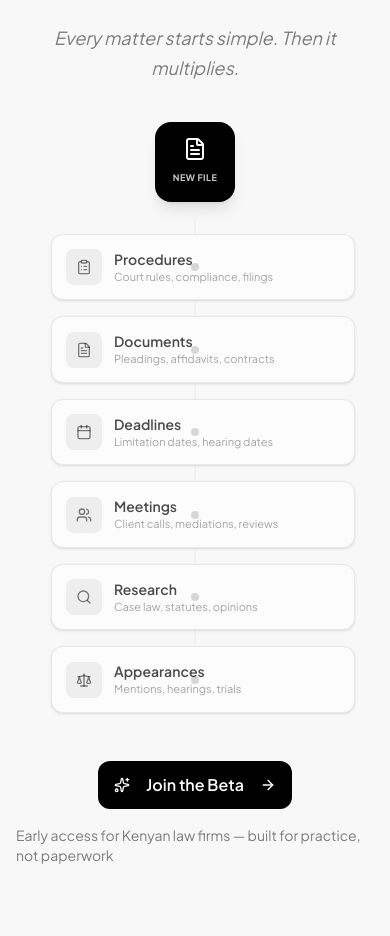
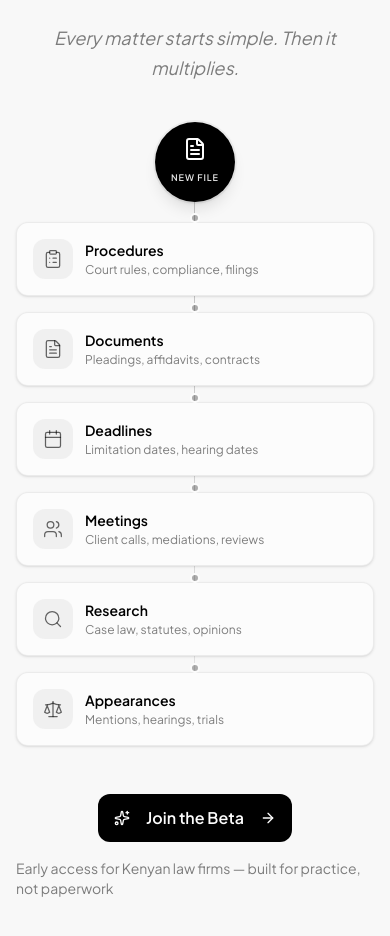
Before and after one commit to lambda-softwares/denning-landing, a Next.js app: page / in a window 390 px wide. Shown: the part 1474-2410 px from the top of the page. Built offline with nearby package versions, Linux system fonts and the light colour scheme.

Commit message:
Enhance mobile layout of ProblemStatement component with refined design and improved animations; update connector styles and card presentation for better visual flow.

```diff
--- a/components/landing/ProblemStatement.tsx
+++ b/components/landing/ProblemStatement.tsx
@@ -163,53 +163,56 @@ export function ProblemStatement() {
           </svg>
         </div>
 
-        {/* Mobile layout -- clean vertical list with connecting line */}
-        <div className="md:hidden relative max-w-xs mx-auto">
-          {/* Center file */}
+        {/* Mobile layout -- refined vertical flow with hub-spoke connection */}
         <div
-            className="flex justify-center mb-8"
+          className="md:hidden max-w-sm mx-auto relative"
           style={{
             opacity: isVisible ? 1 : 0,
-              transition: 'opacity 0.5s ease',
+            transition: 'opacity 0.5s ease 150ms',
           }}
         >
-            <div className="w-20 h-20 rounded-2xl bg-foreground flex items-center justify-center shadow-lg">
+          {/* Connector line: from below NEW FILE hub down through all cards */}
+          <div
+            className="absolute left-1/2 top-20 -translate-x-px bottom-0 w-px bg-gradient-to-b from-foreground/20 to-border"
+            aria-hidden
+          />
+
+          {/* NEW FILE hub (round/circular) */}
+          <div className="flex justify-center mb-6">
+            <div className="w-20 h-20 rounded-full bg-foreground flex items-center justify-center shadow-lg ring-2 ring-foreground/5 shrink-0">
               <div className="text-center">
-                <FileText className="w-6 h-6 text-background mx-auto mb-0.5" />
-                <span className="text-[9px] font-bold text-background/80 uppercase tracking-wider">
+                <FileText className="w-6 h-6 text-background mx-auto mb-0.5" strokeWidth={2} />
+                <span className="text-[9px] font-semibold text-background/90 uppercase tracking-widest">
                   New File
                 </span>
               </div>
             </div>
           </div>
 
-          {/* Vertical connector */}
-          <div className="absolute left-1/2 top-24 bottom-0 w-px bg-foreground/[0.06] -translate-x-1/2" />
-
-          {/* Demand items */}
-          <div className="relative flex flex-col gap-4">
+          {/* Cards connected via center line */}
+          <div className="flex flex-col gap-3 -mt-2">
             {demands.map((demand, idx) => {
               const Icon = demand.icon;
               return (
                 <div
                   key={idx}
-                  className="relative flex items-center gap-4 pl-4"
+                  className="relative flex flex-col items-center"
                   style={{
                     opacity: isVisible ? 1 : 0,
-                    transform: isVisible ? 'translateY(0)' : 'translateY(12px)',
-                    transition: `opacity 0.4s ease ${300 + idx * 80}ms, transform 0.4s ease ${300 + idx * 80}ms`,
+                    transform: isVisible ? 'translateY(0)' : 'translateY(-6px)',
+                    transition: `opacity 0.4s ease ${250 + idx * 60}ms, transform 0.4s ease ${250 + idx * 60}ms`,
                   }}
                 >
-                  {/* Dot on the connector line */}
-                  <div className="absolute left-1/2 -translate-x-1/2 w-2 h-2 rounded-full bg-foreground/15" style={{ left: '50%' }} />
-
-                  <div className="flex items-center gap-3 w-full rounded-xl border border-border bg-background p-3.5 shadow-sm mx-auto">
-                    <div className="w-9 h-9 rounded-lg bg-muted flex items-center justify-center shrink-0">
-                      <Icon className="w-4 h-4 text-foreground/50" />
+                  <div className="absolute left-1/2 top-0 w-2.5 h-2.5 rounded-full bg-foreground/30 border-2 border-background -translate-x-1/2 -translate-y-1/2 z-10" />
+                  <div className="flex-1 w-full rounded-xl bg-background border border-border/80 p-4 shadow-sm mt-1">
+                      <div className="flex items-center gap-3">
+                        <div className="w-10 h-10 rounded-xl bg-muted/80 flex items-center justify-center shrink-0">
+                          <Icon className="w-5 h-5 text-foreground/60" strokeWidth={1.5} />
                         </div>
-                    <div>
-                      <p className="text-sm font-semibold text-foreground/70">{demand.label}</p>
-                      <p className="text-[11px] text-foreground/35">{demand.detail}</p>
+                        <div className="min-w-0">
+                          <p className="text-sm font-semibold text-foreground">{demand.label}</p>
+                          <p className="text-xs text-foreground/50 mt-0.5 leading-snug">{demand.detail}</p>
+                        </div>
                       </div>
                     </div>
                   </div>
```
Lines whose indentation alone changed are shown as unchanged.
